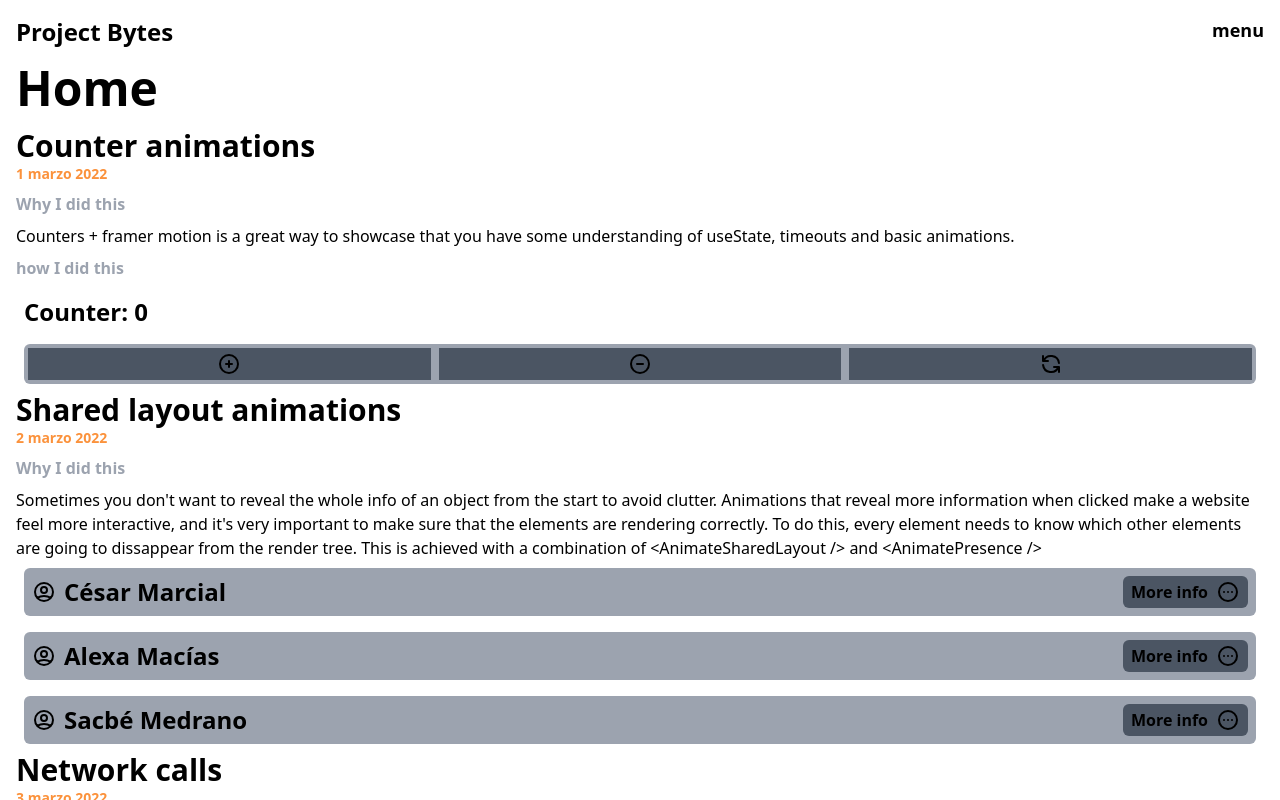
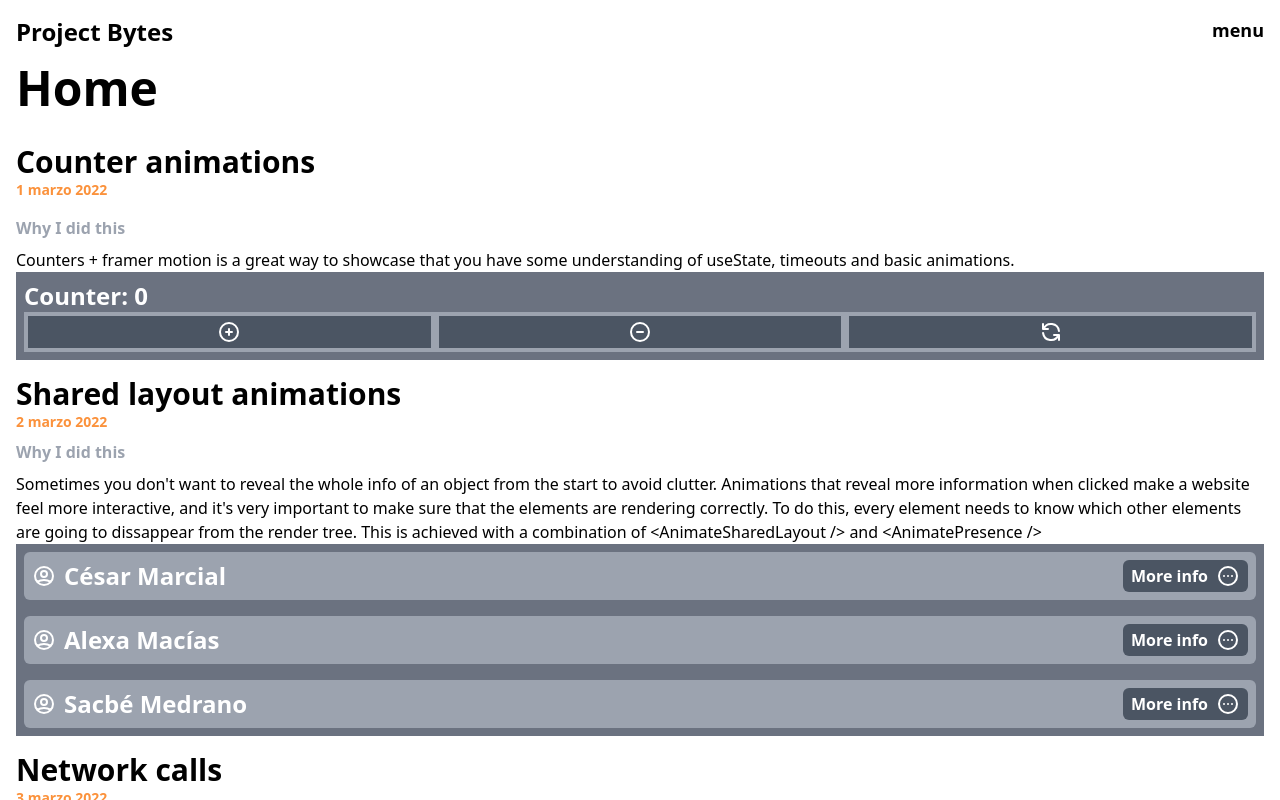
Before and after one commit to mar-cial/project-bytes, a Next.js app: page / in a window 1280 px wide. Built offline with nearby package versions, Linux system fonts and the light colour scheme.

Commit message:
minor refactoring, need to fix tailwind

```diff
--- /dev/null
+++ b/animations/navbarAnimations.js
@@ -0,0 +1,6 @@
+const navbarAnimations = {
+  hidden: { height: 0, opacity: 0 },
+  show: { height: 70, opacity: 1 },
+};
+
+export default navbarAnimations;
--- a/components/counter.tsx
+++ b/components/counter.tsx
@@ -37,11 +37,11 @@ const Counter: FC = () => {
   return (
     <>
       <motion.p
-        className="font-bold text-2xl"
+        className="font-bold text-2xl text-white bg-gray-500"
         variants={counterVariants}
         animate={animated ? 'start' : 'stop'}
       >{`Counter: ${counter}`}</motion.p>
-      <div className="grid grid-cols-3 gap-2 rounded-md bg-gray-400 p-1">
+      <div className="grid grid-cols-3 gap-2 p-1 text-white bg-gray-400">
         <motion.button
           className="flex justify-center items-center py-1 bg-gray-600"
           onClick={increase}
@@ -59,7 +59,7 @@ const Counter: FC = () => {
           <Minus />
         </motion.button>
         <motion.button
-          className="flex justify-center items-center py-1 bg-gray-600"
+          className="flex justify-center items-center py-1 bg-gray-600 "
           onClick={reset}
           whileHover={{ y: -2 }}
           whileTap={{ y: 0 }}
--- a/components/sectionHeader.tsx
+++ b/components/sectionHeader.tsx
@@ -8,7 +8,7 @@ interface ISectionHeader {
 const SectionHeader: FC<ISectionHeader> = ({ text, date }) => {
   return (
     <header>
-      <h2 className="font-bold text-3xl">{text}</h2>
+      <h2 className="font-bold text-3xl pt-4">{text}</h2>
       <p className="font-semibold text-orange-400 text-sm">{date}</p>
     </header>
   );
--- a/layout/navigation.tsx
+++ b/layout/navigation.tsx
@@ -1,15 +1,16 @@
 import Link from 'next/link';
 import React from 'react';
 import { motion } from 'framer-motion';
-
+import navbarAnimations from '../animations/navbarAnimations';
 const Navbar = () => {
   return (
     <motion.nav
       className={'font-mono flex justify-end text-right'}
       layout
-      initial={{ height: 0, opacity: 0 }}
-      animate={{ height: 70, opacity: 1 }}
-      exit={{ height: 0, opacity: 0 }}
+      variants={navbarAnimations}
+      initial="hidden"
+      animate="show"
+      exit="hidden"
     >
       <motion.div className="flex flex-col">
         <Link href={'/navigation'} passHref>
--- a/pages/_app.js
+++ b/pages/_app.js
@@ -6,12 +6,11 @@ import '../styles/globals.css';
 function MyApp({ Component, pageProps }) {
   return (
     <AnimateSharedLayout>
+      <Head>
+        <title>Project Bytes</title>
+        <link rel="icon" type="image/x-icon" href="/logo.ico" />
+      </Head>
       <MainLayout>
-        <Head>
-          <title>Project Bytes</title>
-          <link rel="icon" type="image/x-icon" href="/logo.ico" />
-        </Head>
-
         <Component {...pageProps} />
       </MainLayout>
     </AnimateSharedLayout>
--- a/pages/api/users.tsx
+++ /dev/null
@@ -1,16 +0,0 @@
-import type { NextApiRequest, NextApiResponse } from 'next';
-
-export default function GetUsers(req: NextApiRequest, res: NextApiResponse) {
-  fetch('https://jsonplaceholder.typicode.com/users', {
-    method: 'GET',
-  })
-    .then((res) => {
-      if (res.ok) {
-        console.log('succesfully got a response');
-      } else {
-        console.log('not succesful in getting a response');
-      }
-    })
-    .then((data) => console.log(data))
-    .catch((error) => console.log(error, 'error getting the users'));
-}
--- a/sections/counterSection.tsx
+++ b/sections/counterSection.tsx
@@ -6,19 +6,19 @@ import { motion } from 'framer-motion';
 
 const CounterSection = () => {
   return (
-    <motion.section className="grid gap-6 lg:grid-cols-2 pb-4" layout>
-      <article>
+    <motion.section className="grid lg:grid-cols-2" layout>
+      <article className="grid gap-2">
         <SectionHeader text={'Counter animations'} date={'1 marzo 2022'} />
 
-        <ArticleReasonHeader text={'Why I did this'} />
-        <p>
-          Counters + framer motion is a great way to showcase that you have some
-          understanding of useState, timeouts and basic animations.
-        </p>
-        <ArticleReasonHeader text={'how I did this'} />
+        <div>
+          <ArticleReasonHeader text={'Why I did this'} />
+          <p>
+            Counters + framer motion is a great way to showcase that you have
+            some understanding of useState, timeouts and basic animations.
+          </p>
+        </div>
       </article>
-
-      <div className="grid gap-4 p-2 max-h-32 bg-gray-500 text-white">
+      <div className="bg-gray-500 p-2">
         <Counter />
       </div>
     </motion.section>
```
